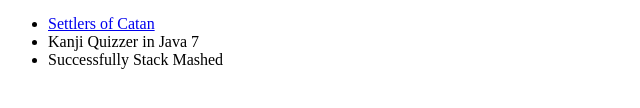
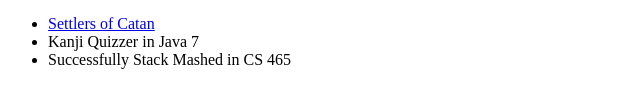
Before and after one commit to derbraun/portfolio, a plain HTML site: page index.html in a window 1280 px wide. Shown: the part 160-268 px from the top of the page, 0-640 px from the left. Drawn offline with Linux system fonts and the light colour scheme.

Commit message:
edited index.html

```diff
--- a/index.html
+++ b/index.html
@@ -13,7 +13,7 @@
     <ul><h3> Projects</h3>
         <li><a href="https://github.com/derbraun/catanpublic">Settlers of Catan</a></li>
         <li>Kanji Quizzer in Java 7</li>
-        <li>Successfully Stack Mashed</li>
+        <li>Successfully Stack Mashed in CS 465</li>
 
 
     </ul>
```
